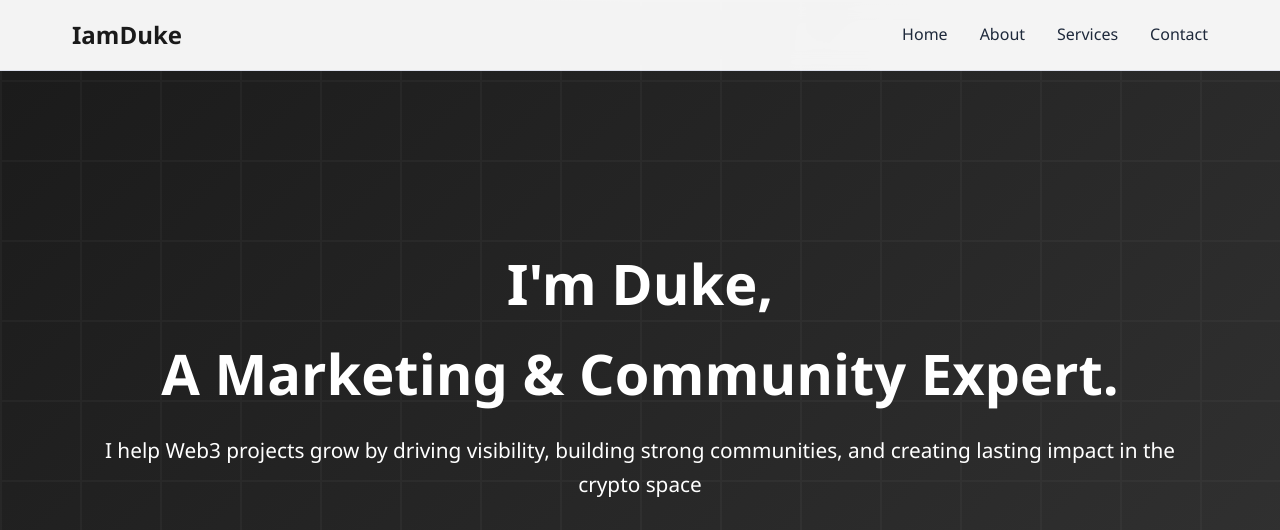
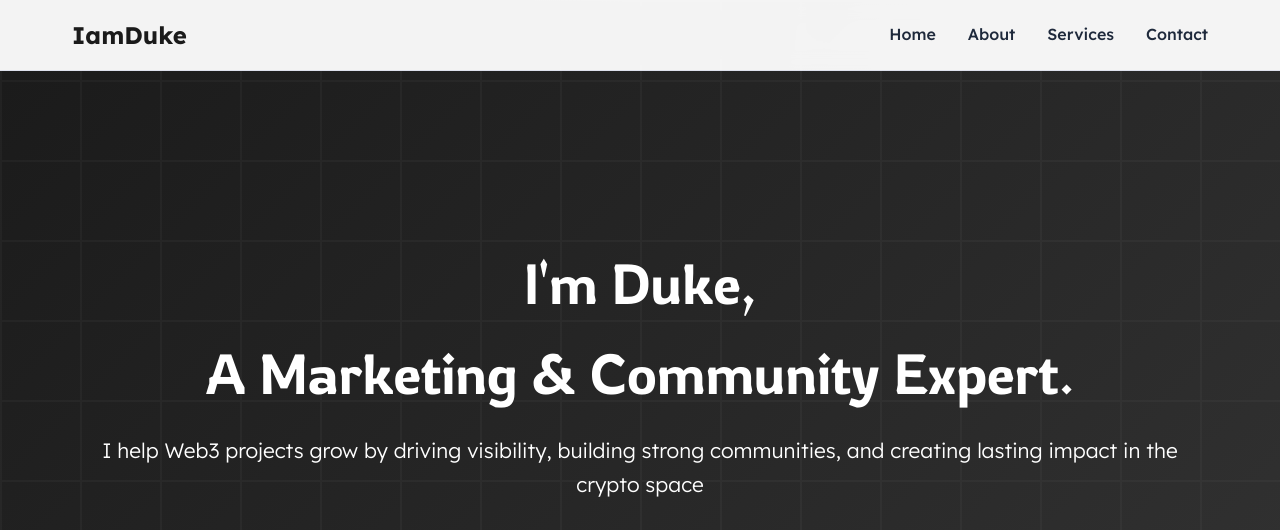
Before and after one commit to Oyinu/Duke, a plain HTML site: page index.html in a window 1280 px wide. Shown: the top 530 px of the page. Drawn offline with Linux system fonts and the light colour scheme.

Commit message:
Add files via upload

```diff
--- a/style.css
+++ b/style.css
@@ -1,4 +1,8 @@
- * {
+@import url('https://fonts.googleapis.com/css2?family=Rowdies:wght@300;400;700&display=swap');
+@import url('https://fonts.googleapis.com/css2?family=Lexend+Deca:wght@100..900&display=swap');
+
+
+* {
             margin: 0;
             padding: 0;
             box-sizing: border-box;
@@ -13,7 +17,7 @@
             --white: #ffffff;
             --gradient: linear-gradient(135deg, #1a1a1a 0%, #333333 100%);
             --shadow: 0 10px 25px rgba(30, 64, 175, 0.1);
-            --transition: all 0.3s ease;
+            --transition: all 0.5s ease-in-out;
         }
 
         html {
@@ -21,7 +25,7 @@
         }
 
         body {
-            font-family: 'Segoe UI', Tahoma, Geneva, Verdana, sans-serif;
+            font-family: 'lexend deca';
             line-height: 1.6;
             color: var(--dark-blue);
             background-color: var(--white);
@@ -123,12 +127,15 @@
         .hero h1 {
             font-size: 3.5rem;
             font-weight: bold;
+            font-family: 'Rowdies';
+            font-weight: 300;
             margin-bottom: 1rem;
             animation: fadeInUp 1s ease;
         }
 
         .hero .subtitle {
             font-size: 1.3rem;
+            font-weight: 300;
             margin-bottom: 2rem;
             opacity: 0.9;
             animation: fadeInUp 1s ease 0.2s both;
@@ -147,8 +154,11 @@
         }
         .social-links a {
             color: var(--white);
-            font-size: 2.5rem;
+            font-size: 3rem;
             transition: var(--transition);
+        }
+        .social-links a:hover{
+        color: var(--medium-gray);
         }
         .cta-button {
             display: inline-block;
```
Also changed, not shown: index.html (+1 -1 lines).
